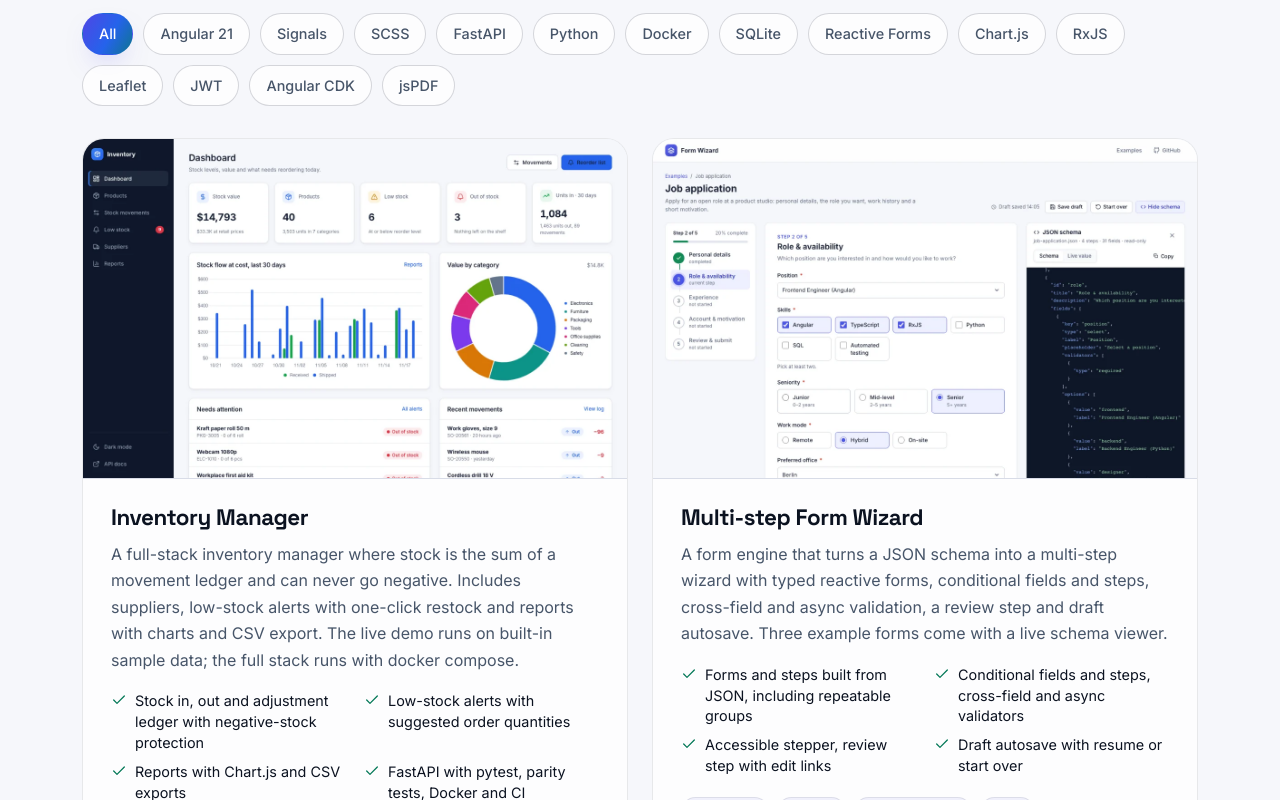
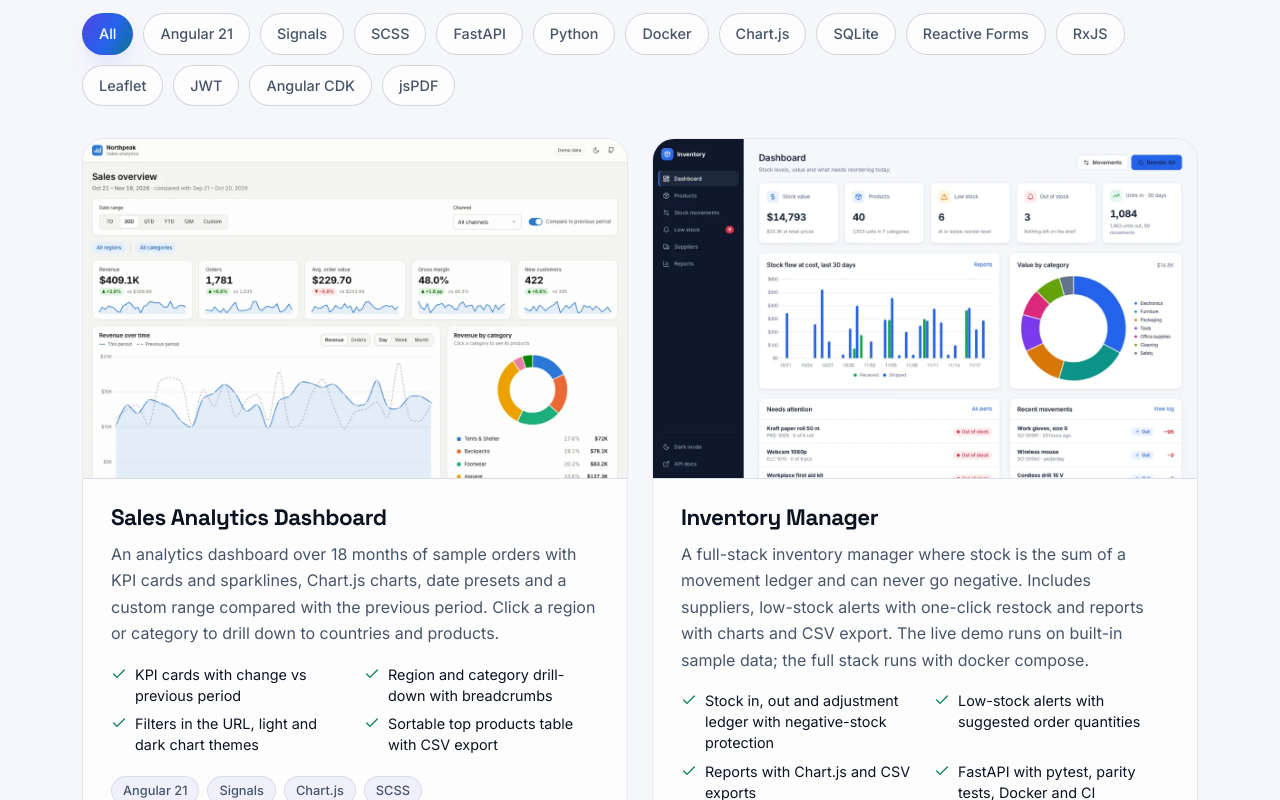
Before and after one commit to hkhodkar/hkhodkar.github.io, an Angular app: page / in a window 1280 px wide. Shown: the part 2180-2980 px from the top of the page. Built offline with nearby package versions, Linux system fonts and the light colour scheme.

Commit message:
add sales-analytics-dashboard project

```diff
--- a/src/app/data/projects.ts
+++ b/src/app/data/projects.ts
@@ -20,6 +20,22 @@ export interface Project {
 }
 
 export const PROJECTS: Project[] = [
+  {
+    slug: 'sales-analytics-dashboard',
+    title: 'Sales Analytics Dashboard',
+    summary:
+      'An analytics dashboard over 18 months of sample orders with KPI cards and sparklines, Chart.js charts, date presets and a custom range compared with the previous period. Click a region or category to drill down to countries and products.',
+    highlights: [
+      'KPI cards with change vs previous period',
+      'Region and category drill-down with breadcrumbs',
+      'Filters in the URL, light and dark chart themes',
+      'Sortable top products table with CSV export',
+    ],
+    tags: ['Angular 21', 'Signals', 'Chart.js', 'SCSS'],
+    demoUrl: 'https://hkhodkar.github.io/sales-analytics-dashboard/',
+    codeUrl: 'https://github.com/hkhodkar/sales-analytics-dashboard',
+    added: '2026-11-19',
+  },
   {
     slug: 'inventory-manager',
     title: 'Inventory Manager',
```
Also changed, not shown: public/projects/sales-analytics-dashboard.webp (added).
